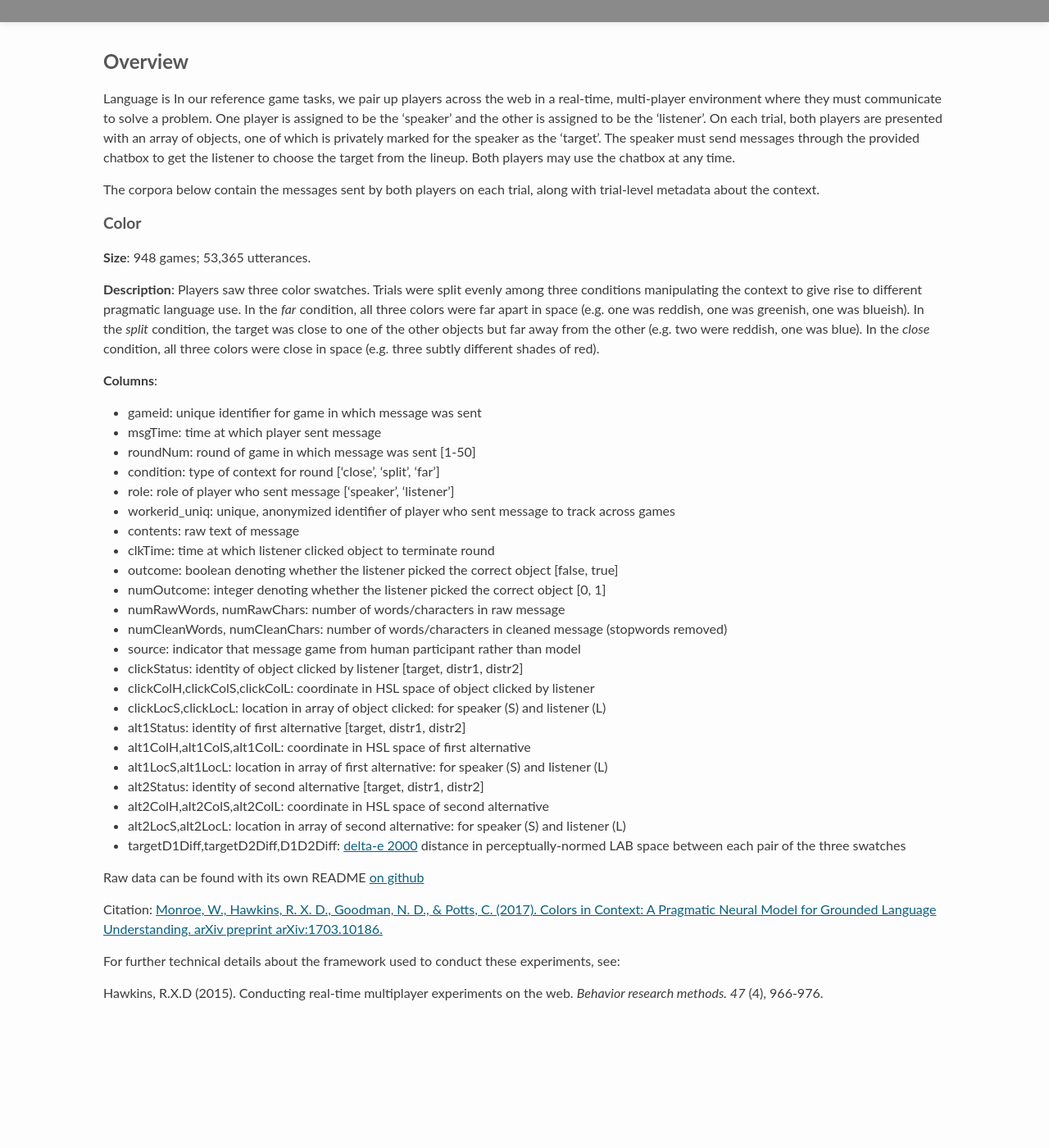
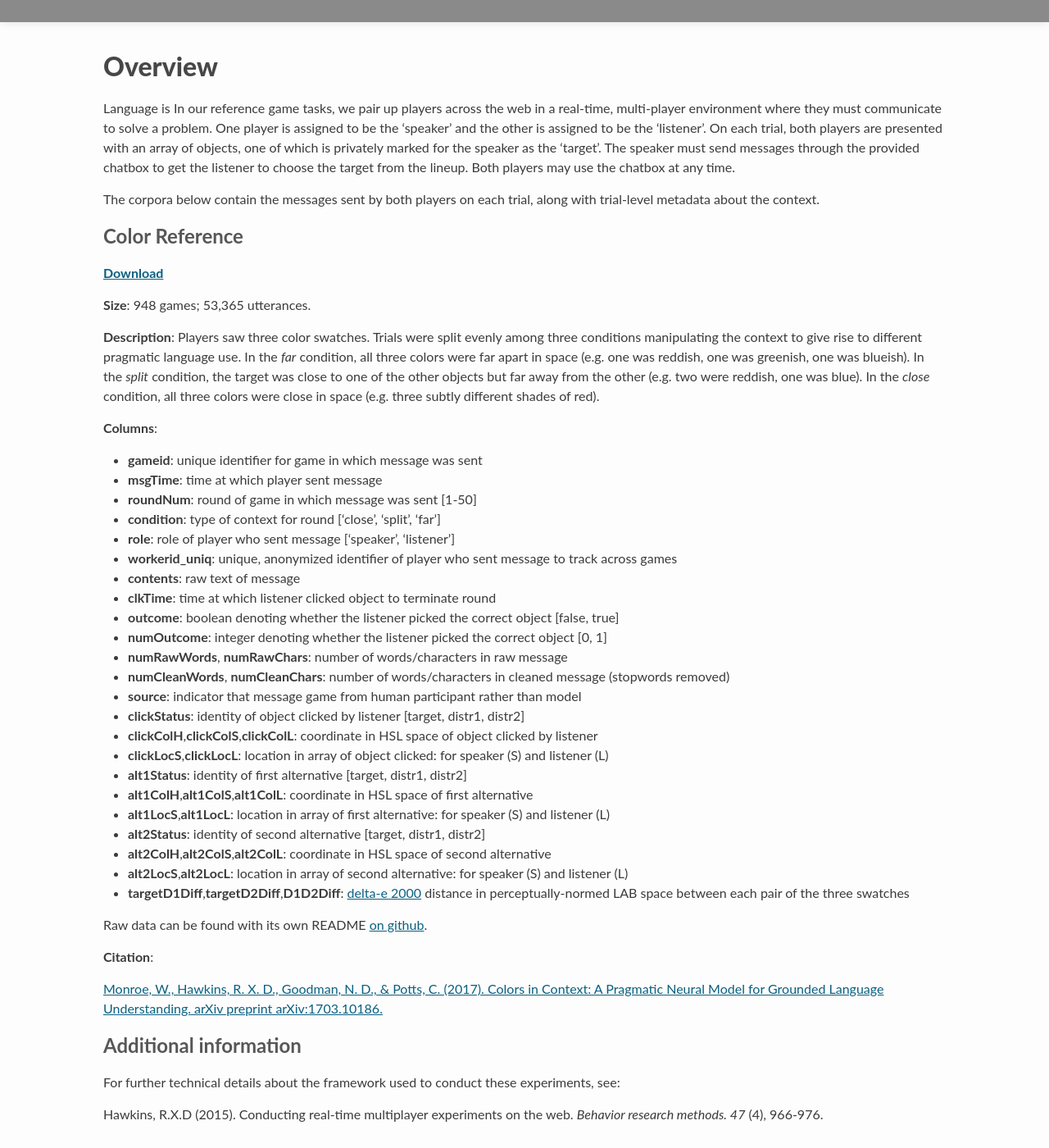
Before and after one commit to stanford-cocolab/cocolab.stanford.edu, a Jekyll site: the page built from 05-data.md, in a window 1280 px wide and 1400 px high, scrolled down 348 px. Shown: the whole window at 82% size. Built offline with Jekyll 4.4.1, drawn with Linux system fonts in a browser that asks for light colours; Markdown is read by kramdown in place of the engine named in the settings; a script that is not in the unit is left out; before the commit the page ends 1616 px from its top, so only the background shows below that.

Commit message:
fix some formatting

```diff
--- a/05-data.md
+++ b/05-data.md
@@ -4,13 +4,15 @@
 permalink: data.html
 ---
 
-## Overview
+# Overview
 
 Language is In our reference game tasks, we pair up players across the web in a real-time, multi-player environment where they must communicate to solve a problem. One player is assigned to be the 'speaker' and the other is assigned to be the 'listener'. On each trial, both players are presented with an array of objects, one of which is privately marked for the speaker as the 'target'. The speaker must send messages through the provided chatbox to get the listener to choose the target from the lineup. Both players may use the chatbox at any time.
 
 The corpora below contain the messages sent by both players on each trial, along with trial-level metadata about the context.
 
-### Color
+## Color Reference
+
+[**Download**](https://raw.githubusercontent.com/futurulus/coop-nets/master/behavioralAnalysis/humanOutput/filteredCorpus.csv)
 
 **Size**: 948 games; 53,365 utterances.
 
@@ -18,33 +20,37 @@
 
 **Columns**:
 
-* gameid: unique identifier for game in which message was sent
-* msgTime: time at which player sent message
-* roundNum: round of game in which message was sent [1-50]
-* condition: type of context for round ['close', 'split', 'far']
-* role: role of player who sent message ['speaker', 'listener']
-* workerid_uniq: unique, anonymized identifier of player who sent message to track across games
-* contents: raw text of message
-* clkTime: time at which listener clicked object to terminate round
-* outcome: boolean denoting whether the listener picked the correct object [false, true]
-* numOutcome: integer denoting whether the listener picked the correct object [0, 1]
-* numRawWords, numRawChars: number of words/characters in raw message
-* numCleanWords, numCleanChars: number of words/characters in cleaned message (stopwords removed)
-* source: indicator that message game from human participant rather than model
-* clickStatus: identity of object clicked by listener [target, distr1, distr2]
-* clickColH,clickColS,clickColL: coordinate in HSL space of object clicked by listener
-* clickLocS,clickLocL: location in array of object clicked: for speaker (S) and listener (L)
-* alt1Status: identity of first alternative [target, distr1, distr2]
-* alt1ColH,alt1ColS,alt1ColL: coordinate in HSL space of first alternative
-* alt1LocS,alt1LocL: location in array of first alternative: for speaker (S) and listener (L)
-* alt2Status: identity of second alternative [target, distr1, distr2]
-* alt2ColH,alt2ColS,alt2ColL: coordinate in HSL space of second alternative
-* alt2LocS,alt2LocL: location in array of second alternative: for speaker (S) and listener (L)
-* targetD1Diff,targetD2Diff,D1D2Diff: [delta-e 2000](http://zschuessler.github.io/DeltaE/learn/) distance in perceptually-normed LAB space between each pair of the three swatches
+* **gameid**: unique identifier for game in which message was sent
+* **msgTime**: time at which player sent message
+* **roundNum**: round of game in which message was sent [1-50]
+* **condition**: type of context for round ['close', 'split', 'far']
+* **role**: role of player who sent message ['speaker', 'listener']
+* **workerid_uniq**: unique, anonymized identifier of player who sent message to track across games
+* **contents**: raw text of message
+* **clkTime**: time at which listener clicked object to terminate round
+* **outcome**: boolean denoting whether the listener picked the correct object [false, true]
+* **numOutcome**: integer denoting whether the listener picked the correct object [0, 1]
+* **numRawWords**, **numRawChars**: number of words/characters in raw message
+* **numCleanWords**, **numCleanChars**: number of words/characters in cleaned message (stopwords removed)
+* **source**: indicator that message game from human participant rather than model
+* **clickStatus**: identity of object clicked by listener [target, distr1, distr2]
+* **clickColH**,**clickColS**,**clickColL**: coordinate in HSL space of object clicked by listener
+* **clickLocS**,**clickLocL**: location in array of object clicked: for speaker (S) and listener (L)
+* **alt1Status**: identity of first alternative [target, distr1, distr2]
+* **alt1ColH**,**alt1ColS**,**alt1ColL**: coordinate in HSL space of first alternative
+* **alt1LocS**,**alt1LocL**: location in array of first alternative: for speaker (S) and listener (L)
+* **alt2Status**: identity of second alternative [target, distr1, distr2]
+* **alt2ColH**,**alt2ColS**,**alt2ColL**: coordinate in HSL space of second alternative
+* **alt2LocS**,**alt2LocL**: location in array of second alternative: for speaker (S) and listener (L)
+* **targetD1Diff**,**targetD2Diff**,**D1D2Diff**: [delta-e 2000](http://zschuessler.github.io/DeltaE/learn/) distance in perceptually-normed LAB space between each pair of the three swatches
 
-Raw data can be found with its own README [on github](https://github.com/futurulus/coop-nets/tree/master/behavioralAnalysis/humanOutput/rawCorpus)
+Raw data can be found with its own README [on github](https://github.com/futurulus/coop-nets/tree/master/behavioralAnalysis/humanOutput/rawCorpus).
 
-Citation: [Monroe, W., Hawkins, R. X. D., Goodman, N. D., & Potts, C. (2017). Colors in Context: A Pragmatic Neural Model for Grounded Language Understanding. arXiv preprint arXiv:1703.10186.](https://arxiv.org/pdf/1703.10186.pdf)
+**Citation**:
+
+[Monroe, W., Hawkins, R. X. D., Goodman, N. D., & Potts, C. (2017). Colors in Context: A Pragmatic Neural Model for Grounded Language Understanding. arXiv preprint arXiv:1703.10186.](https://arxiv.org/pdf/1703.10186.pdf)
+
+## Additional information
 
 For further technical details about the framework used to conduct these experiments, see:
 
```
